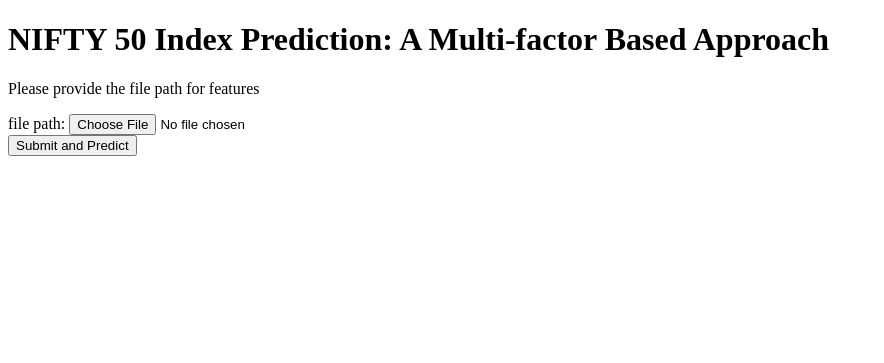
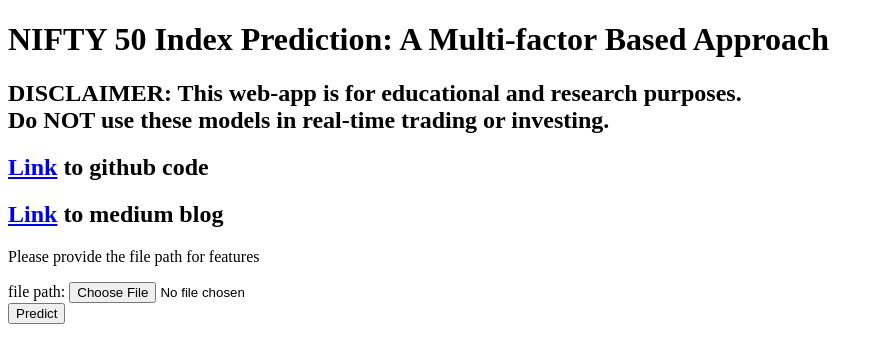
Before and after one commit to nagi1995/nifty-50-prediction-a-multi-factor-approach, a Flask app: page / in a window 1280 px wide. Shown: the top 363 px of the page, without its empty margins (0-884 px from the left). Run offline with Flask 2, Linux system fonts and the light colour scheme; parts of the project's set-up code (start-up, migrations or seed data) failed here and were passed over.

Commit message:
Add files via upload

```diff
--- a/app.py
+++ b/app.py
@@ -42,20 +42,26 @@ def getFileAndPredict():
         filename = secure_filename(file.filename)
         file.save(filename)
 
+        if not filename.endswith(".txt"):
+            delete_file(filename)
+            return render_template("index.html", prediction_text1 = "Please give a text file as input", prediction_text2 = "")
+
         with open(filename) as f:
             file_content = f.read()
 
         y_pred, y_true = predict(file_content)
-
-        try:
-            os.remove(filename)
-        except Exception as e:
-            print("error: ", e)
-
+        delete_file(filename)
         return_string1 = "Actual closing index value for next working day is " + str(y_true) + "."
         return_string2 = "Predicted closing index value for next working day is " + str(np.round(y_pred[0,0], decimals = 3)) + "."
-        return render_template('index.html', prediction_text1 = return_string1, prediction_text2 = return_string2)
+        return render_template("index.html", prediction_text1 = return_string1, prediction_text2 = return_string2)
+    else:
+        return render_template("index.html")
 
+def delete_file(filename):
+    try:
+        os.remove(filename)
+    except Exception as e:
+        print("error: ", e)
 
 def predict(file_content):
     xy = file_content.split(",")
--- a/templates/index.html
+++ b/templates/index.html
@@ -2,15 +2,20 @@
 <html>
 <!-- Reference: https://github.com/krishnaik06/Deployment-flask/blob/master/templates/index.html-->
 <body>
-
+<title>NIFTY 50 Index prediction</title>
 <div class="login">
 <h1>NIFTY 50 Index Prediction: A Multi-factor Based Approach</h1>
+
+<h2>DISCLAIMER: This web-app is for educational and research purposes.<br> Do NOT use these models in real-time trading or investing.</h2>
+
+<h2><a href="https://github.com/nagi1995/nifty-50-prediction-a-multi-factor-approach" target="_blank" rel="noopener noreferrer">Link</a> to github code</h2>
+<h2><a href="https://binginagesh.medium.com/nifty-50-index-prediction-a-multi-factor-based-approach-224d60a43d23" target="_blank" rel="noopener noreferrer">Link</a> to medium blog</h2>
 
 <p>Please provide the file path for features</p>
 
 <form action="predict" method="POST" enctype="multipart/form-data">
     file path: <input type="file" name="myfile"><br>
-    <input type="submit" value="Submit and Predict">
+    <input type="submit" value="Predict">
 </form>
 <br>
 <br>
```
